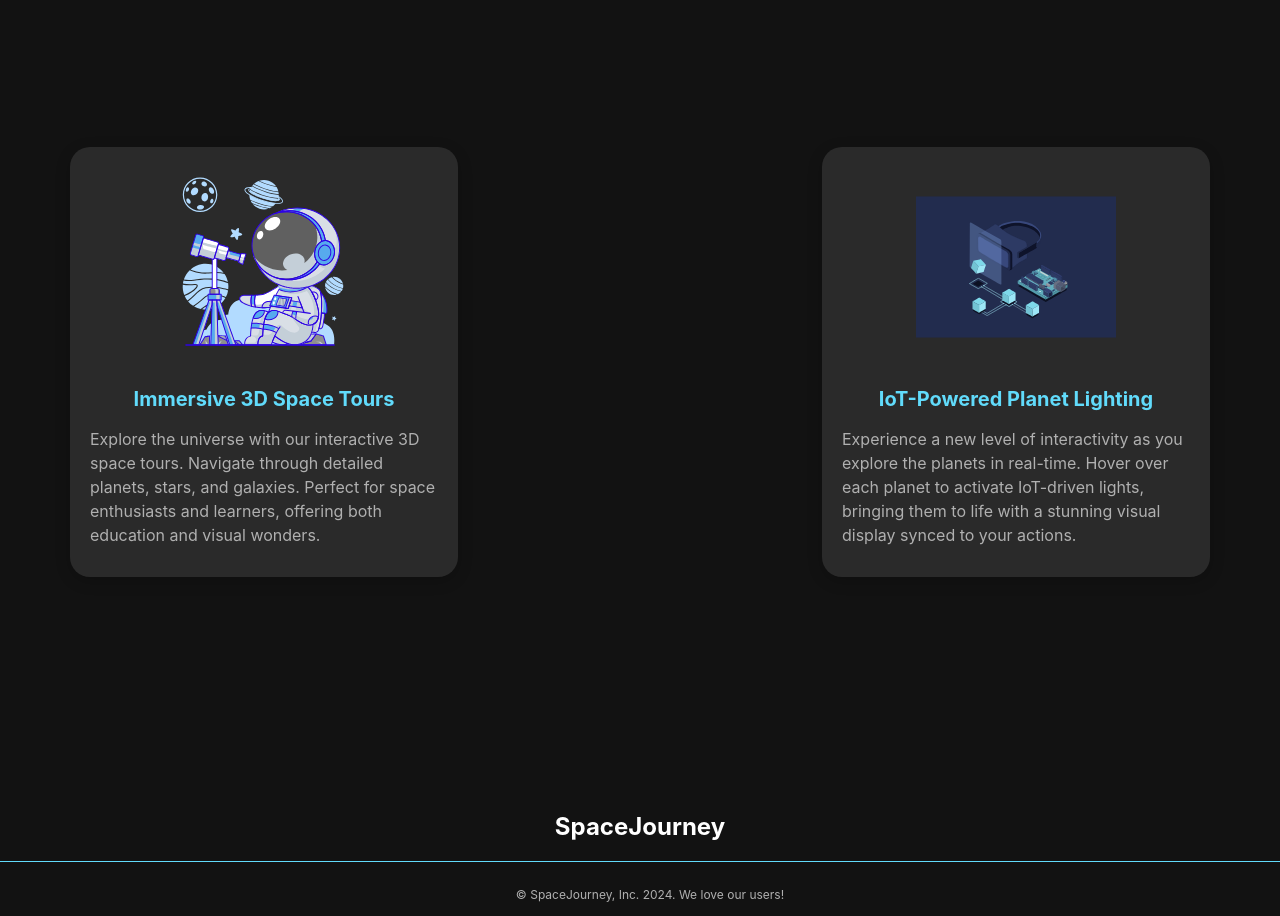
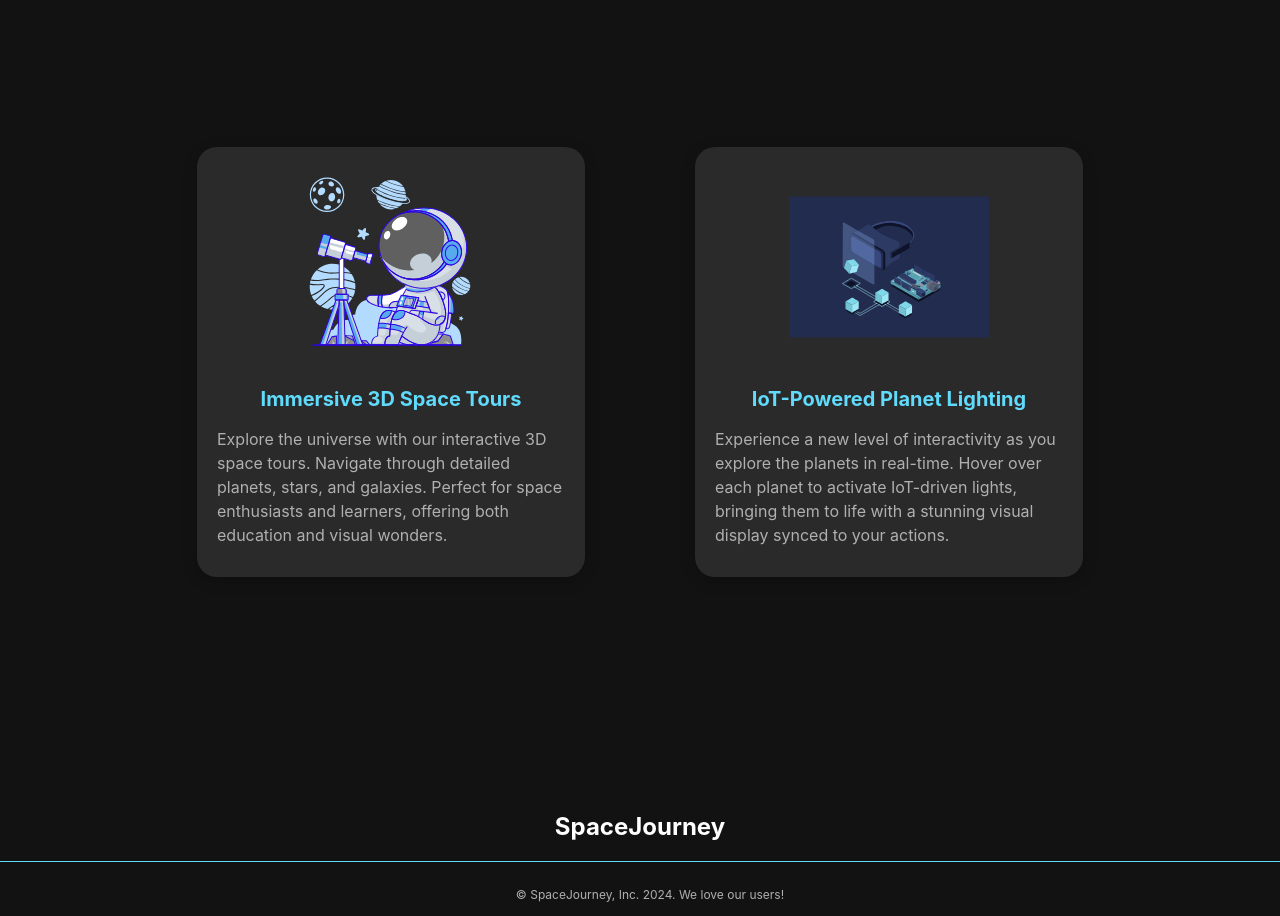
Before and after one commit to kawthar-shameseldeen/Space-Journey-Front, a React (Create React App) app in the folder space-journey/: page /home in a window 1280 px wide. Shown: the part 2560-3476 px from the top of the page. Built offline with nearby package versions, Linux system fonts and the light colour scheme.

Commit message:
decreased gap between cards

```diff
--- a/space-journey/src/components/features/features.css
+++ b/space-journey/src/components/features/features.css
@@ -4,15 +4,14 @@
     max-width: 1200px;
     padding: 10px;
     justify-content: space-evenly;
-
 }
 
 .features-container {
     display: flex;
-    justify-content: space-between;
+    justify-content: center;
     align-items: center;
     flex-wrap: wrap;
-    margin: 20px auto;
+    gap: 100px;
     max-width: 1200px;
     padding: 10px;
 }
@@ -25,7 +24,7 @@
     color: white;
     width: 30%;
     min-width: 250px;
-    margin: 10px;
+    margin: 5px;
     text-align: center;
     position: relative;
     box-shadow: 0 4px 15px rgba(0, 0, 0, 0.2);
@@ -53,5 +52,4 @@
     width: 150px;
     height: 150px;
     margin-bottom: 15px;
-
 }
```
